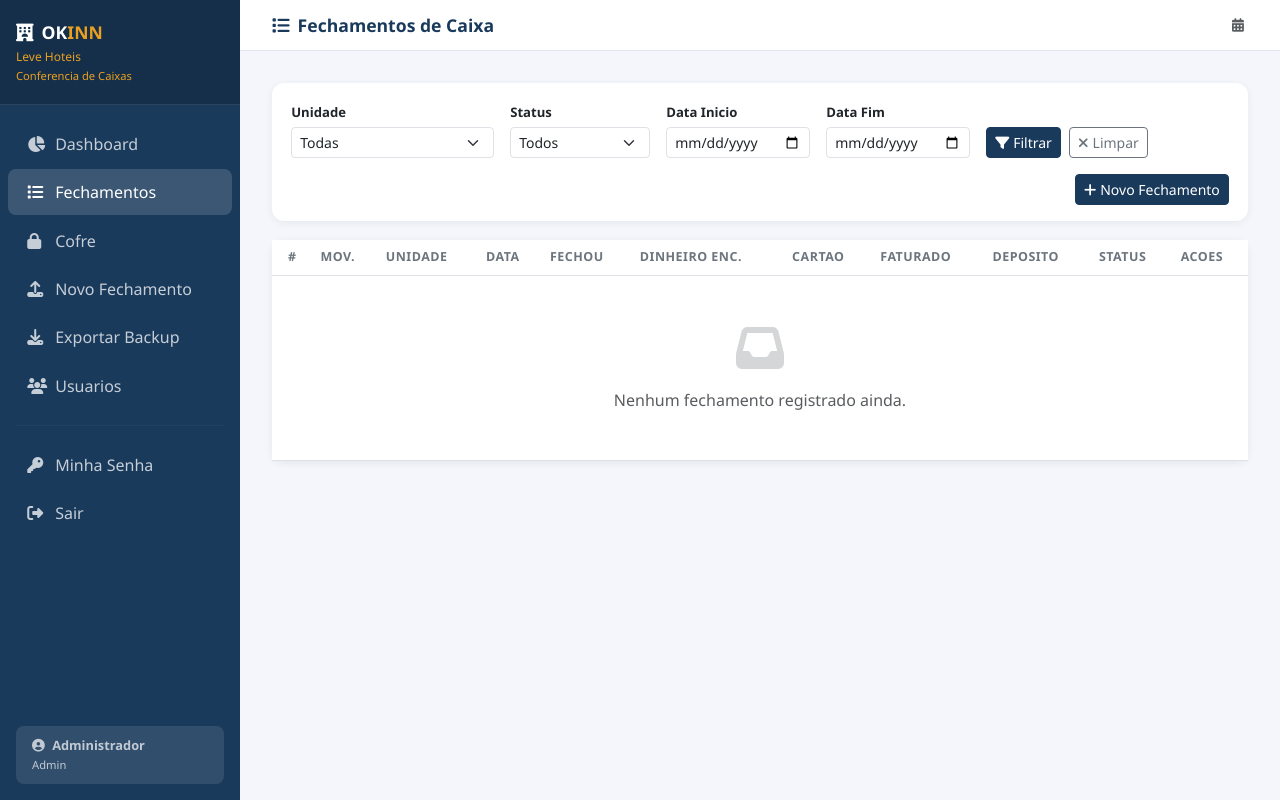
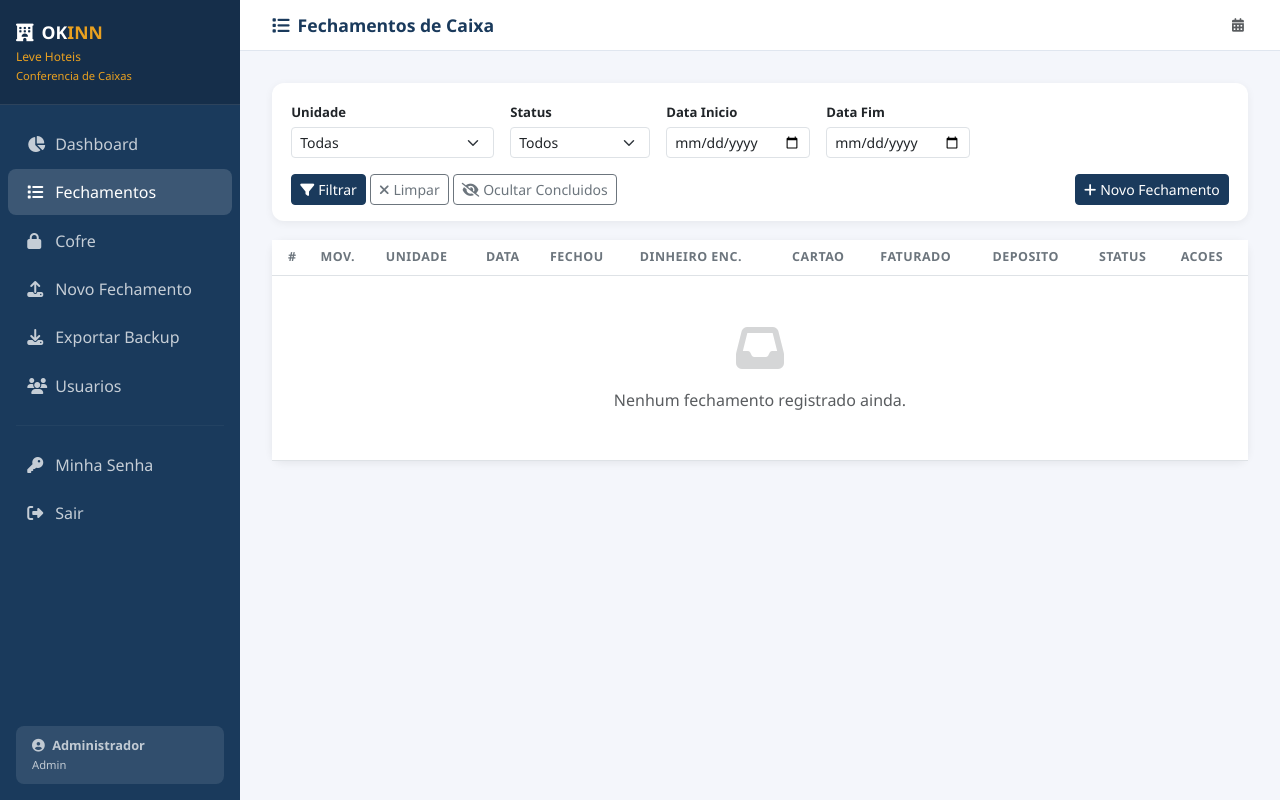
Before and after one commit to financeirookinnhotel-gif/caixa-hotel-okinn, a Flask app: page /fechamentos in a window 1280 px wide. Run offline with Flask 3, Linux system fonts and the light colour scheme; a user stored in the database is signed in; data that the repository does not hold is empty; some libraries are stand-ins or nearby versions.

Commit message:
Enhance filtering with toggle for completed items
Added a button to toggle visibility of completed items and updated filtering logic.

```diff
--- a/templates/fechamentos.html
+++ b/templates/fechamentos.html
@@ -10,6 +10,7 @@
 .badge-aguardando_cofre { background: #fd7e14; color: white; }
 .badge-concluido { background: #198754; color: white; }
 .filter-bar { background: white; border-radius: 12px; padding: 1rem 1.2rem; margin-bottom: 1.2rem; box-shadow: 0 2px 8px rgba(0,0,0,0.06); }
+.btn-toggle-concluidos.ativo { background: #1a3a5c; color: white; border-color: #1a3a5c; }
 </style>
 {% endblock %}
 
@@ -42,18 +43,22 @@
     <label class="form-label fw-semibold mb-1" style="font-size:0.82rem">Data Fim</label>
     <input type="date" id="filtroDataFim" class="form-control form-control-sm">
   </div>
-  <div>
+  <div class="d-flex gap-1 align-items-end">
     <button onclick="filtrar()" class="btn btn-primary btn-sm">
       <i class="fas fa-filter me-1"></i>Filtrar
     </button>
-    <button onclick="limparFiltros()" class="btn btn-outline-secondary btn-sm ms-1">
+    <button onclick="limparFiltros()" class="btn btn-outline-secondary btn-sm">
       <i class="fas fa-times me-1"></i>Limpar
     </button>
+    <button id="btnOcultarConcluidos" onclick="toggleConcluidos()"
+            class="btn btn-outline-secondary btn-sm btn-toggle-concluidos" title="Ocultar/Exibir concluidos">
+      <i class="fas fa-eye-slash me-1"></i>Ocultar Concluidos
+    </button>
   </div>
-  <div class="ms-auto">
+  <div class="ms-auto d-flex align-items-center gap-2">
     <span id="countLabel" class="text-muted" style="font-size:0.85rem"></span>
     {% if current_user.role in ['financeiro', 'admin'] %}
-    <a href="{{ url_for('upload') }}" class="btn btn-sm btn-primary ms-2">
+    <a href="{{ url_for('upload') }}" class="btn btn-sm btn-primary">
       <i class="fas fa-plus me-1"></i>Novo Fechamento
     </a>
     {% endif %}
@@ -134,44 +139,69 @@
 
 {% block extra_js %}
 <script>
+var ocultandoConcluidos = false;
+
 function parseDataBR(str) {
   if (!str) return null;
-  var p = str.split('/');
-  if (p.length === 3) {
-    var ano = p[2].length === 2 ? '20' + p[2] : p[2];
-    return new Date(ano + '-' + p[1] + '-' + p[0]);
-  }
-  return null;
+  var p = str.trim().split('/');
+  if (p.length !== 3) return null;
+  var dia = p[0], mes = p[1], ano = p[2];
+  if (ano.length === 2) ano = '20' + ano;
+  return new Date(parseInt(ano), parseInt(mes) - 1, parseInt(dia));
 }
+
+function parseDataInput(str) {
+  if (!str) return null;
+  var p = str.split('-');
+  return new Date(parseInt(p[0]), parseInt(p[1]) - 1, parseInt(p[2]));
+}
+
 function filtrar() {
-  var unidade = document.getElementById('filtroUnidade').value;
-  var status = document.getElementById('filtroStatus').value;
-  var dataInicio = document.getElementById('filtroDataInicio').value;
-  var dataFim = document.getElementById('filtroDataFim').value;
-  var rows = document.querySelectorAll('#tbodyFechamentos tr[data-unidade]');
-  var count = 0;
+  var unidade  = document.getElementById('filtroUnidade').value;
+  var status   = document.getElementById('filtroStatus').value;
+  var dtIni    = parseDataInput(document.getElementById('filtroDataInicio').value);
+  var dtFim    = parseDataInput(document.getElementById('filtroDataFim').value);
+  var rows     = document.querySelectorAll('#tbodyFechamentos tr[data-unidade]');
+  var count    = 0;
+
   rows.forEach(function(tr) {
-    var d = parseDataBR(tr.dataset.data);
+    var d    = parseDataBR(tr.dataset.data);
     var show = true;
+
     if (unidade && tr.dataset.unidade !== unidade) show = false;
-    if (status && tr.dataset.status !== status) show = false;
-    if (dataInicio && d && d < new Date(dataInicio)) show = false;
-    if (dataFim && d && d > new Date(dataFim + 'T23:59:59')) show = false;
+    if (status  && tr.dataset.status  !== status)  show = false;
+    if (dtIni   && d && d < dtIni) show = false;
+    if (dtFim   && d && d > dtFim) show = false;
+    if (ocultandoConcluidos && tr.dataset.status === 'concluido') show = false;
+
     tr.style.display = show ? '' : 'none';
     if (show) count++;
   });
+
   document.getElementById('countLabel').textContent = count + ' resultado(s)';
 }
+
 function limparFiltros() {
-  document.getElementById('filtroUnidade').value = '';
-  document.getElementById('filtroStatus').value = '';
+  document.getElementById('filtroUnidade').value    = '';
+  document.getElementById('filtroStatus').value     = '';
   document.getElementById('filtroDataInicio').value = '';
-  document.getElementById('filtroDataFim').value = '';
-  document.querySelectorAll('#tbodyFechamentos tr[data-unidade]').forEach(function(tr) {
-    tr.style.display = '';
-  });
-  document.getElementById('countLabel').textContent = '';
+  document.getElementById('filtroDataFim').value    = '';
+  filtrar();
 }
+
+function toggleConcluidos() {
+  ocultandoConcluidos = !ocultandoConcluidos;
+  var btn = document.getElementById('btnOcultarConcluidos');
+  if (ocultandoConcluidos) {
+    btn.classList.add('ativo');
+    btn.innerHTML = '<i class="fas fa-eye me-1"></i>Mostrar Concluidos';
+  } else {
+    btn.classList.remove('ativo');
+    btn.innerHTML = '<i class="fas fa-eye-slash me-1"></i>Ocultar Concluidos';
+  }
+  filtrar();
+}
+
 function excluirFechamento(id) {
   if (!confirm('Excluir este fechamento? Esta acao nao pode ser desfeita.')) return;
   fetch('/fechamento/' + id + '/excluir', { method: 'POST' })
@@ -181,7 +211,10 @@ function excluirFechamento(id) {
       else alert(data.error || 'Erro ao excluir');
     });
 }
-var total = document.querySelectorAll('#tbodyFechamentos tr[data-unidade]').length;
-if (total > 0) document.getElementById('countLabel').textContent = total + ' fechamento(s)';
+
+(function() {
+  var total = document.querySelectorAll('#tbodyFechamentos tr[data-unidade]').length;
+  if (total > 0) document.getElementById('countLabel').textContent = total + ' fechamento(s)';
+})();
 </script>
 {% endblock %}
```
